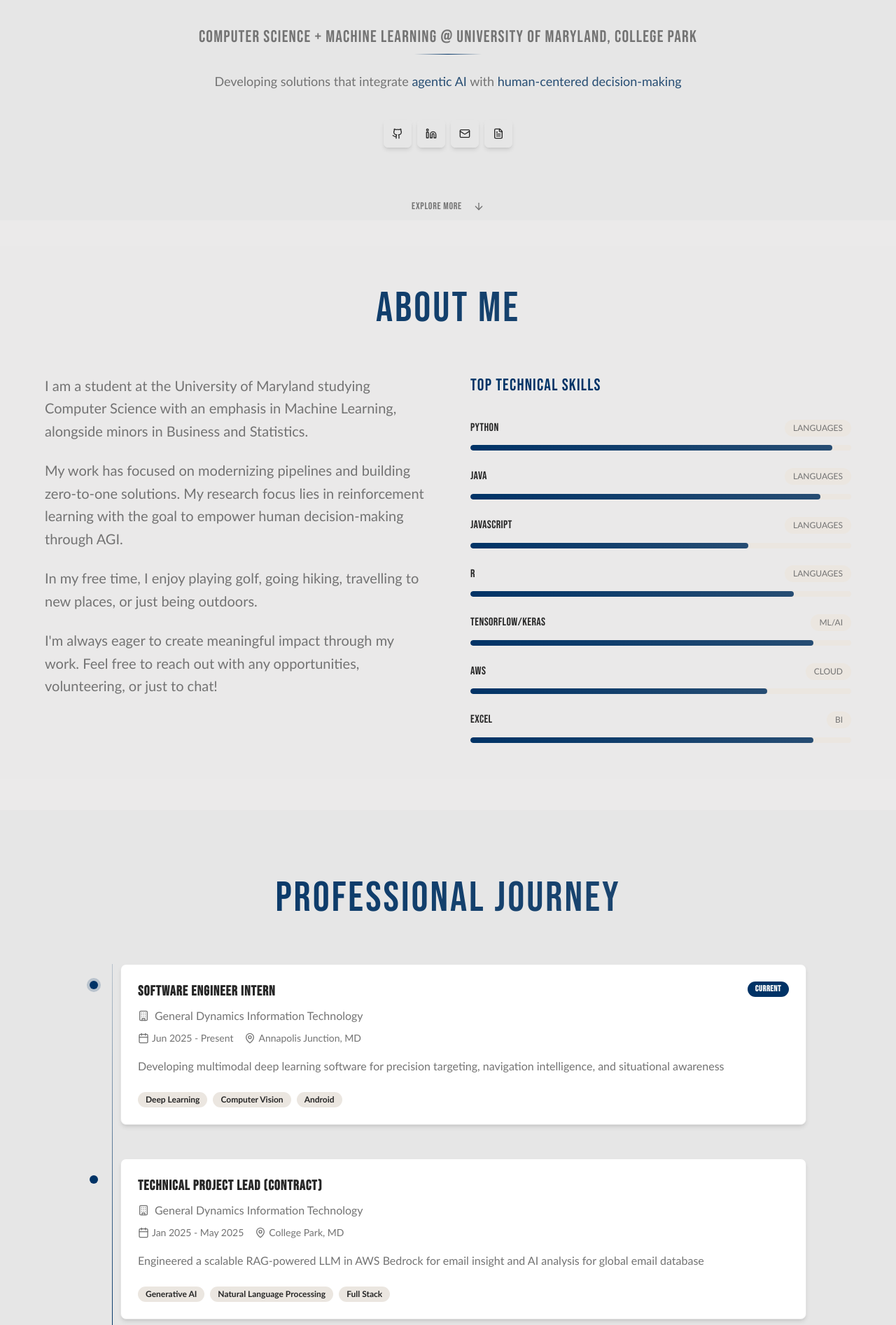
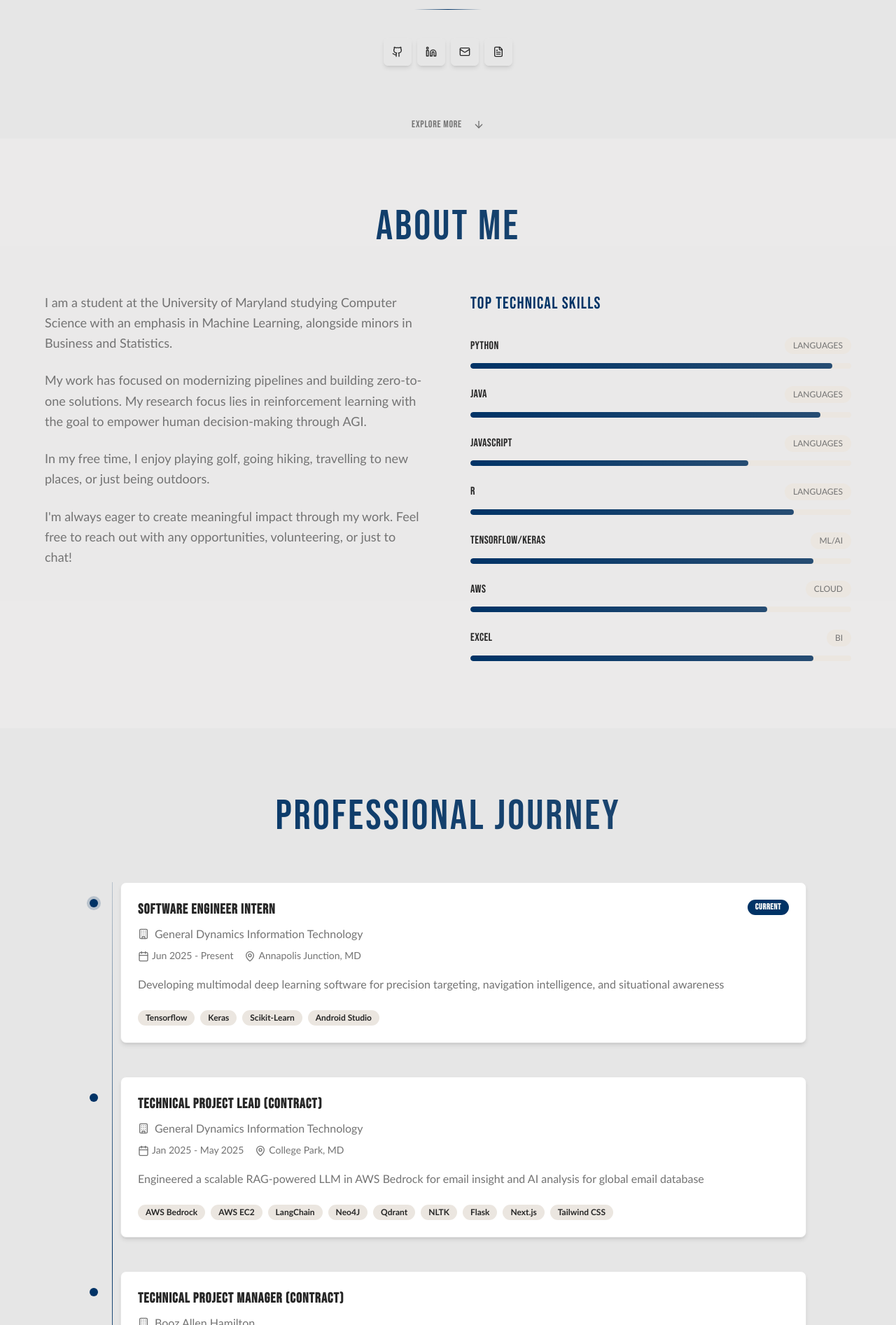
Before and after one commit to nishadw/website, a Next.js app: page / in a window 1280 px wide. Shown: the part 666-2560 px from the top of the page at 70% size. Built offline with nearby package versions, Linux system fonts and the light colour scheme.

Commit message:
added technologies and shortened image

```diff
--- a/components/about.tsx
+++ b/components/about.tsx
@@ -54,21 +54,21 @@ export function About() {
               {/* Bio Section */}
               <div className="space-y-8">
                 <div className="prose prose-lg max-w-none">
-                  <p className="text-xl text-muted-foreground leading-relaxed body-text mb-6">
+                  <p className="text-lg text-muted-foreground leading-relaxed body-text mb-6">
                     I am a student at the University of Maryland studying Computer Science with an emphasis in
                     Machine Learning, alongside minors in Business and Statistics.
                   </p>
 
-                  <p className="text-xl text-muted-foreground leading-relaxed body-text mb-6">
+                  <p className="text-lg text-muted-foreground leading-relaxed body-text mb-6">
                     My work has focused on modernizing pipelines and building zero-to-one solutions.
                     My research focus lies in reinforcement learning  with the goal to empower human decision-making through AGI.
                   </p>
 
-                  <p className="text-xl text-muted-foreground leading-relaxed body-text mb-6">
+                  <p className="text-lg text-muted-foreground leading-relaxed body-text mb-6">
                     In my free time, I enjoy playing golf, going hiking, travelling to new places, or just being outdoors.
                   </p>
 
-                  <p className="text-xl text-muted-foreground leading-relaxed body-text">
+                  <p className="text-lg text-muted-foreground leading-relaxed body-text">
                     I'm always eager to create meaningful impact through my work. Feel free to reach out with any
                     opportunities, volunteering, or just to chat!
                   </p>
--- a/components/experience.tsx
+++ b/components/experience.tsx
@@ -13,7 +13,7 @@ const experiences = [
     location: "Annapolis Junction, MD",
     description:
       "Developing multimodal deep learning software for precision targeting, navigation intelligence, and situational awareness",
-    technologies: ["Deep Learning", "Computer Vision", "Android"],
+    technologies: ["Tensorflow", "Keras", "Scikit-Learn", "Android Studio"],
     current: true
   },
   {
@@ -23,7 +23,7 @@ const experiences = [
     location: "College Park, MD",
     description:
       "Engineered a scalable RAG-powered LLM in AWS Bedrock for email insight and AI analysis for global email database",
-    technologies: ["Generative AI", "Natural Language Processing", "Full Stack"]
+    technologies: ["AWS Bedrock", "AWS EC2", "LangChain", "Neo4J", "Qdrant", "NLTK", "Flask", "Next.js", "Tailwind CSS"]
   },
   {
     company: "Booz Allen Hamilton",
@@ -32,7 +32,7 @@ const experiences = [
     location: "College Park, MD",
     description:
       "Created Medicaid/CHIP web application for policy comparison, user annotation, and analysis for US Government contract",
-    technologies: ["Web Scraping", "Natural Language Processing", "Full Stack"]
+    technologies: ["PyTorch", "Scikit-Learn", "Selenium", "PostgreSQL", "Express.js", "Next.js", "Tailwind CSS"]
   },
   {
     company: "Internal Revenue Service",
@@ -40,8 +40,8 @@ const experiences = [
     period: "Jan 2024 - Dec 2024",
     location: "Washington, DC",
     description:
-      "Modernized post-ETL data pipeline for criminal auditing and idenity compliance tool and resolved defects in build system",
-    technologies: ["CI/CD", "DevSecOps", "Agile Methodologies"],
+      "Modernized post-ETL CI/CD pipeline for criminal auditing and idenity compliance tool and resolved defects in build system",
+    technologies: ["IBM Rational Team Concert", "Jenkins", "Ant", "Maven"],
   },
 ]
 
--- a/components/hero.tsx
+++ b/components/hero.tsx
@@ -20,7 +20,7 @@ export function Hero() {
               <img
                 src="/p2.png?height=180&width=180"
                 alt="Nishad Wajge"
-                className="w-72 h-96 rounded-3xl mx-auto object-cover object-center scale-125 elegant-shadow-lg hover:scale-150 transition-transform duration-500 float-animation"
+                className="w-72 h-80 rounded-3xl mx-auto object-cover object-center scale-125 elegant-shadow-lg hover:scale-150 transition-transform duration-500 float-animation"
               />
             </div>
           </div>
@@ -37,11 +37,11 @@ export function Hero() {
               <div className="w-24 h-px bg-gradient-to-r from-transparent via-primary to-transparent mx-auto" />
             </div>
 
-            <p className="text-lg text-muted-foreground max-w-2xl mx-auto leading-relaxed body-text">
-              Developing solutions that integrate{" "}
-              <span className="text-accent font-medium">agentic AI</span> with{" "}
-              <span className="text-accent font-medium">human-centered decision-making</span>
-            </p>
+            {/* <p className="text-lg text-muted-foreground max-w-2xl mx-auto leading-relaxed body-text">
+              Building {" "} <span className="text-accent font-medium">AI solutions </span>
+              that don't just think — but aide{" "}
+              <span className="text-accent font-medium">human decision-making</span>
+            </p> */}
           </div>
 
           <div className="flex justify-center space-x-2 pt-2">
```
